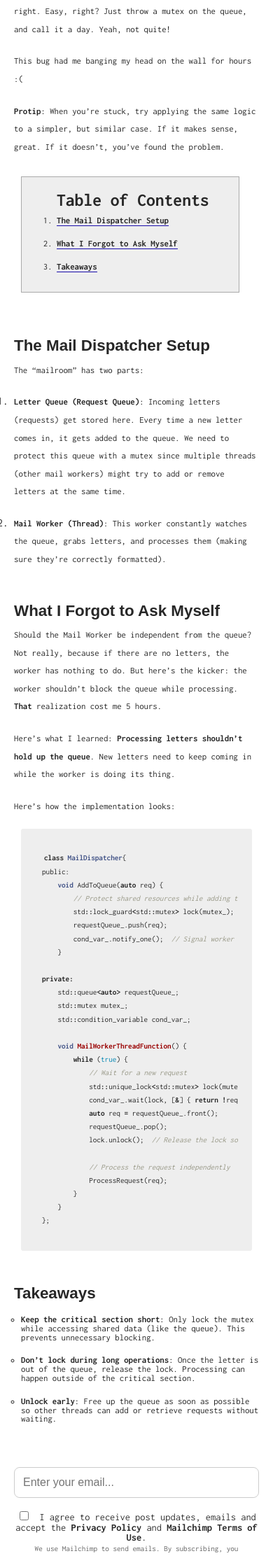
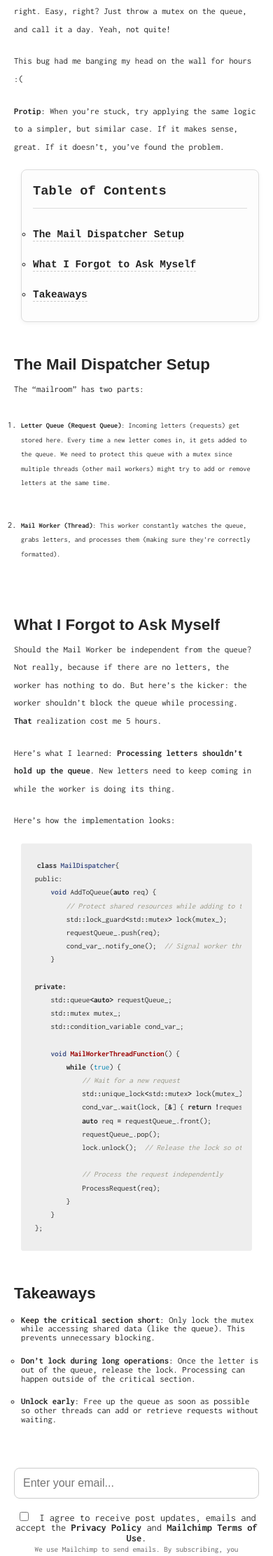
Before and after one commit to daleonpz/baremetallics, a Jekyll site: the page built from _posts/programming/2024-09-22-lock-unlock-block.md, in a window 390 px wide. Shown: the part 442-2665 px from the top of the page at 70% size. Built offline with Jekyll 4.4.1, drawn with Linux system fonts in a browser that asks for light colours.

Commit message:
fix: hovers and toc

```diff
--- a/assets/css/main.scss
+++ b/assets/css/main.scss
@@ -28,9 +28,10 @@
         text-decoration: none;
     }
     &:hover {
-        background-color: $color-white;
-        color: #0000FF;
-        text-decoration: none;
+        background-color: transparent;
+          color: #d88a12;
+          border-bottom-color: #d88a12;
+          text-decoration: none;
     }
     &:active {
         color: $color-link;
@@ -47,17 +48,17 @@
         }
     }
 }
+
 blockquote {
     color: $color-black;
     padding-left: 15px;
     font-size: 1.5em;
+    font-style: italic;
+    text-align: center;
+    font-weight: bold;
     @media screen and (max-width: $br) {
         font-size: 1.1em;
     }
-    letter-spacing: -1px;
-    font-style: italic;
-    text-align: center;
-    font-weight: bold;
 }
 
 .wrapper {
@@ -79,35 +80,35 @@
     }
     h1 {
         font-size: 4.5em;
+        font-weight: bold;
+        margin-bottom: 10px;
         @media screen and (max-width: $br) {
             font-size:2.5em;
         }
-        font-weight: bold;
-        margin-bottom: 10px;
     }
     h2 {
         font-size: 1.5em;
+        margin-bottom: 0;
+        font-weight: normal;
         @media screen and (max-width: $br) {
             font-size: 1.0em;
         }
-        margin-bottom: 0;
-        font-weight: normal;
     }
     h3 {
         font-size: 1.8em;
+        font-weight: bold;
+        margin-bottom: 0;
         @media screen and (max-width: $br) {
             font-size: 1.3em;
         }
-        font-weight: bold;
-        margin-bottom: 0;
     }
     p {
         font-size: 1em;
+        line-height: 110%;
+        margin-bottom: 20px;
         @media screen and (max-width: $br) {
             font-size: 0.8em;
         }
-        line-height: 110%;
-        margin-bottom: 20px;
     }
     b {
         font-weight: bold;
@@ -174,9 +175,9 @@
         margin-bottom: 5px;
     }
     li{
-        font-size: 1.0em;
+        font-size: 1.3em;
         @media screen and (max-width: $br) {
-            font-size: 0.7em;
+            font-size: 0.9em;
         }
     }
     .pagination {
@@ -186,6 +187,10 @@
         gap: 0.5rem;
         margin-top: 1em;
         font-family: sans-serif;
+        @media screen and (max-width: $br) {
+            font-size: 0.7em;
+            gap: 0.2rem;
+        }
     }
 
     .page-link {
@@ -224,11 +229,11 @@
     h2 {
         font-weight: bold;
         font-size: 1.4em;
+        text-align: center;
+        margin-bottom: 5px;
         @media screen and (max-width: $br) {
             font-size: 0.9em;
         }
-        text-align: center;
-        margin-bottom: 5px;
     }
     img {
         float: left;
@@ -291,14 +296,14 @@
         h1 {
             display: inline-block;
             font-size: 2.5em;
-            @media screen and (max-width: $br) {
-                font-size: 2.0em;
-            }
             font-weight: 700;
             padding-right: 10px;
             padding-bottom: 2px;
             text-decoration: none;
             overflow-wrap: break-word;
+            @media screen and (max-width: $br) {
+                font-size: 2.0em;
+            }
         }
     }
     &__date {
@@ -324,26 +329,25 @@
         }
         h2 {
             font-size: 1.4em;
+            font-weight: 700;
+            margin-top: 25px;
+            margin-bottom: 5px;
             @media screen and (max-width: $br) {
                 font-size: 1.1em;
             }
-            font-weight: 700;
-            margin-top: 25px;
-            margin-bottom: 5px;
         }
         p {
             font-size: 1em;
+            line-height: 200%;
+            margin-bottom: 20px;
             @media screen and (max-width: $br) {
                 font-size: 0.8em;
             }
-            line-height: 200%;
-            margin-bottom: 20px;
         }
         a {
             padding-bottom: 1px;
             border-bottom: 1px solid $color-link;
             &:hover {
-                background-color: $color-grey;
                 text-decoration: none;
             }
         }
@@ -353,15 +357,15 @@
         em {
             font-style: italic;
         }
-        ul {
+        ol,ul {
             font-size: 1em;
-            @media screen and (max-width: $br) {
-                font-size: 0.8em;
-            }
             list-style: circle;
             margin-left: 30px;
             margin-top: 10px;
             margin-bottom: 15px;
+            @media screen and (max-width: $br) {
+                font-size: 0.8em;
+            }
             li {
                 padding: 5px;
                 padding-left: 5px;
@@ -372,6 +376,9 @@
             @media screen and (max-width: $br) {
                 margin-left: 10px;
             }
+        }
+        ol {
+            list-style: decimal;
         }
         vzt {
             margin-top: 10px;
@@ -391,16 +398,16 @@
         code {
             padding: 3px;
             font-size: 0.9em;
+            border-radius: 3px;
+            background: $color-grey;
             @media screen and (max-width: $br) {
                 font-size: 0.7em;
             }
-            border-radius: 3px;
-            background: $color-grey;
         }
         .highlight {
             margin: 10px;
             margin-bottom: 15px;
-            padding: 10px;
+            padding: 5px;
             line-height: 1.2;
             border-radius: 3px;
             background: $color-grey;
@@ -420,9 +427,12 @@
 }
 
 .post-excerpt {
-      font-size: 1.3rem;
+      font-size: 1.1rem;
       color: #444;
       margin: 0.2rem 0 2rem;
+      @media screen and (max-width: $br) {
+          font-size: 0.9rem;
+      }
   }
 
 .about {
@@ -569,7 +579,7 @@
 }
 
 .form-actions input[type="submit"]:hover {
-  background-color: #ffe27d;
+  background-color: #ffe2b9;
 }
 
 .legal-small {
@@ -640,7 +650,8 @@
     &:hover {
         text-decoration: none;
         background: $color_white;
-        color: #0000FF;
+        color: #d88a12;
+        border-bottom-color: #d88a12;
     }
 
 }
@@ -682,35 +693,76 @@
 
 // Adding 'Contents' headline to the TOC
 #markdown-toc::before {
-    content: "Table of Contents";
-    font-size: 2.0em;
-    font-weight: 700;
-    margin-top: 25px;
-    margin-bottom: 5px;
-}
-
-// Using numbers instead of bullets for listing
-#markdown-toc ul {
-    list-style: square;
-    margin-left: 30px;
-    margin-bottom: 15px;
-    font-size: 1em;
-    @media screen and (max-width: $br) {
-        font-size: 0.8em;
-    }
+  content: "Table of Contents";
+  font-size: 1.5em;
+  font-weight: bold;
+  display: block;
+  margin-bottom: 1rem;
+  border-bottom: 1px solid #ddd;
+  padding-bottom: 0.5rem;
+  @media screen and (max-width: 600px) {
+    font-size: 1.3em;
+  }
 }
 
 #markdown-toc {
-    border: 1px solid #aaa;
-    list-style: decimal;
-    display: inline-block;
-    background: $color_grey;
-    color: $color_black;
-    padding: 20px 10px 20px 100px;
-    width: 500px;
-    @media screen and (max-width: $br) {
-        padding: 20px 10px 20px 50px;
-        width: 250px;
-    }
-    border-radius: 0px;
+  background: #fdfdfd;
+  border: 1px solid #ddd;
+  padding: 1.5rem 2rem;
+  border-radius: 0.5rem;
+  max-width: 100%;
+  font-family: monospace;
+  font-size: 1rem;
+  line-height: 1.6;
+  box-shadow: 0 2px 6px rgba(0, 0, 0, 0.05);
 }
+
+/* Reset counter only on top-level */
+#markdown-toc > ul {
+  counter-reset: toc-counter;
+  list-style: none;
+  padding-left: 0;
+}
+
+/* Number top-level items */
+#markdown-toc > ul > li {
+  counter-increment: toc-counter;
+  margin: 0.5em 0;
+  list-style: none;
+}
+
+#markdown-toc > ul > li::before {
+  content: counter(toc-counter) ". ";
+  font-weight: bold;
+  color: #555;
+  margin-right: 0.3em;
+}
+
+/* Sublist: square bullets */
+#markdown-toc ul ul {
+  list-style-type: square;
+  margin-left: 1.2em;
+  margin-top: 0.4em;
+}
+
+/* Links */
+#markdown-toc a {
+  color: #222;
+  text-decoration: none;
+  border-bottom: 1px dashed #ccc;
+  transition: all 0.2s ease-in-out;
+}
+
+#markdown-toc a:hover {
+  color: #d88a12;
+  border-bottom-color: #d88a12;
+  background-color: transparent;
+}
+
+/* Responsive */
+@media screen and (max-width: 600px) {
+  #markdown-toc {
+    padding: 1rem;
+    font-size: 0.9rem;
+  }
+}
```
